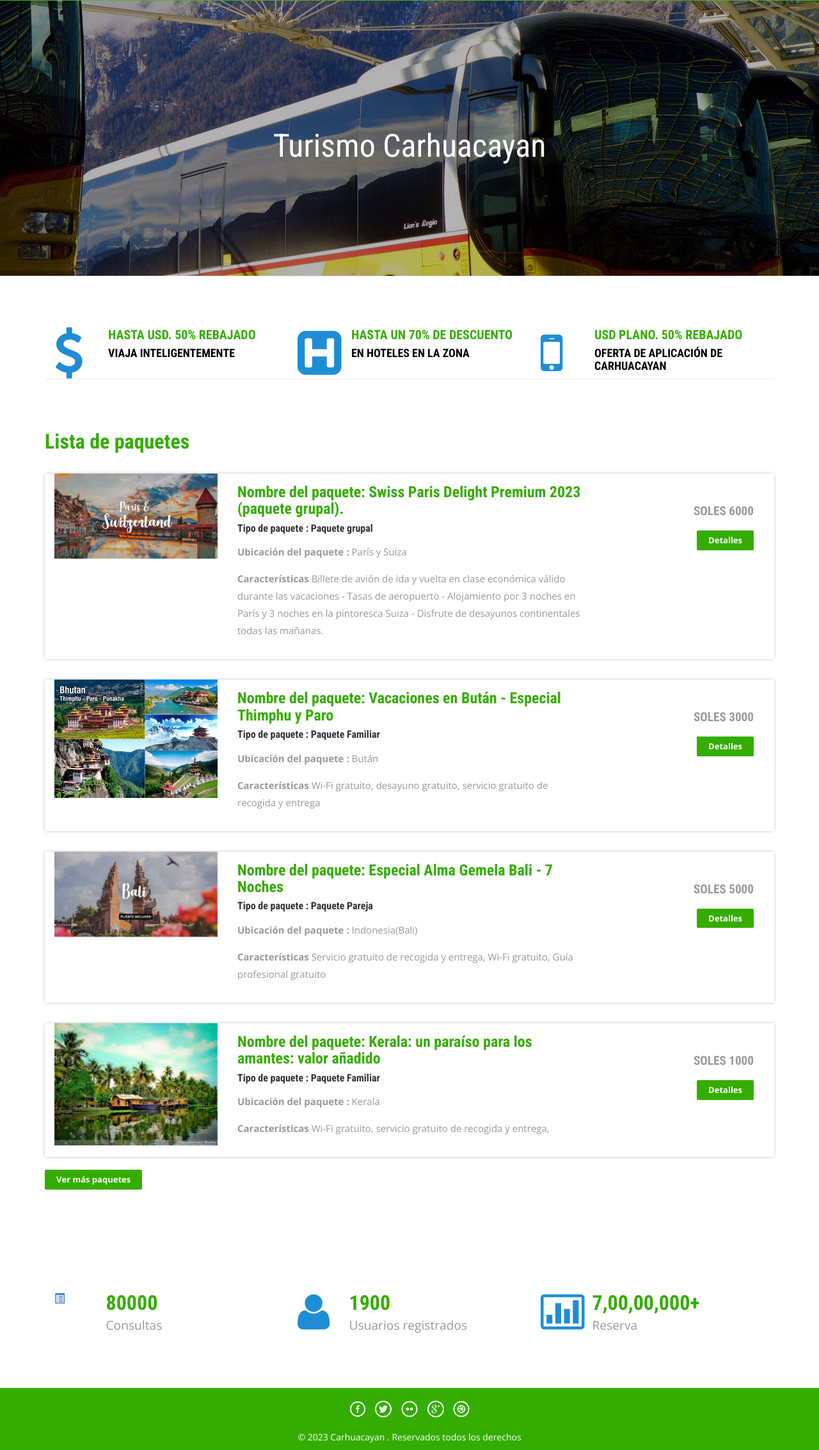
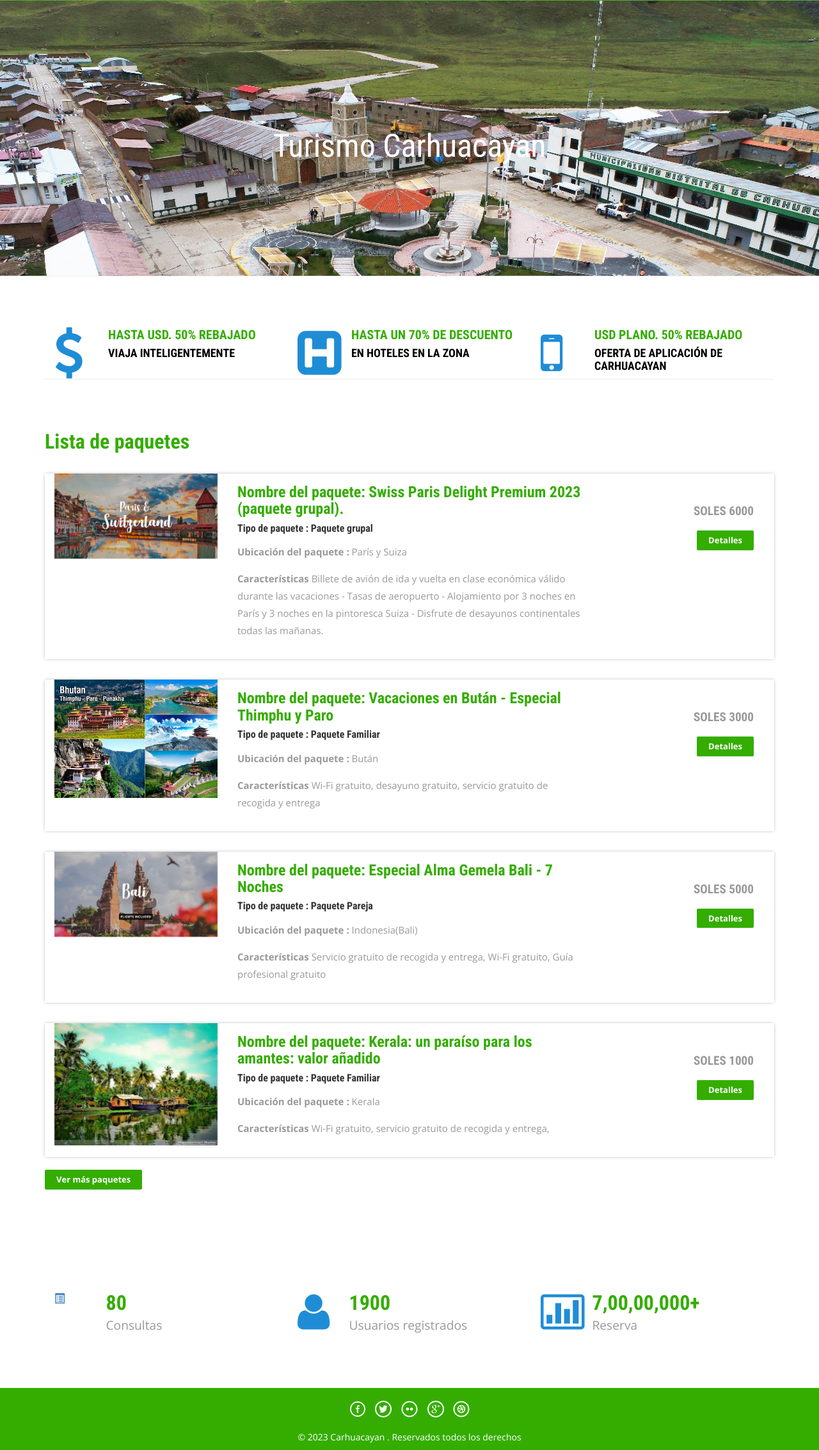
Before and after one commit to SteveMancilla/TurismoCarhuacayan_02, a PHP site: page / in a window 1280 px wide. Shown: the part 145-2411 px from the top of the page at 64% size. Run offline with PHP 8.4, Linux system fonts and the light colour scheme; a user stored in the database is signed in; data comes from the database, SQL or seed files in the repository.

Commit message:
Paquetes Turisticos

```diff
--- a/index.php
+++ b/index.php
@@ -146,7 +146,7 @@ foreach($results as $result)
                     <a href="#"><i class="glyphicon glyphicon-list-alt"></i></a>
                 </div>
                 <div class="rou-rgt wow fadeInDown animated" data-wow-delay=".5s">
-                    <h3>80000</h3>
+                    <h3>80</h3>
                     <p>Consultas</p>
                 </div>
                 <div class="clearfix"></div>
--- a/package-details.php
+++ b/package-details.php
@@ -142,7 +142,7 @@ foreach($results as $result)
                         <div class="clearfix"></div>
                         <div class="grand">
                             <p>Gran Total</p>
-                            <h3>USD.800</h3>
+                            <h3>SOLES.800</h3>
                         </div>
                     </div>
                     <h3>Detalles del paquete</h3>
```
Also changed, not shown: admin/pacakgeimages/primero.jpeg (added), admin/pacakgeimages/t1.jpg (added), admin/pacakgeimages/t13.jpg (added), admin/pacakgeimages/t7.jpg (added), admin/pacakgeimages/t9.jpg (added), images/3.jpg, images/no3.jpg (added).
